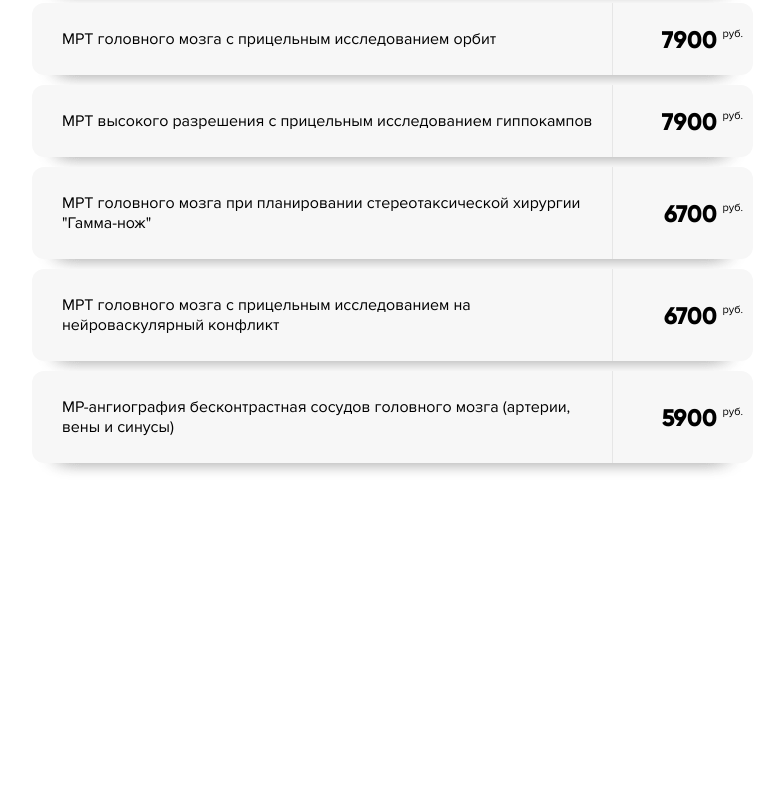
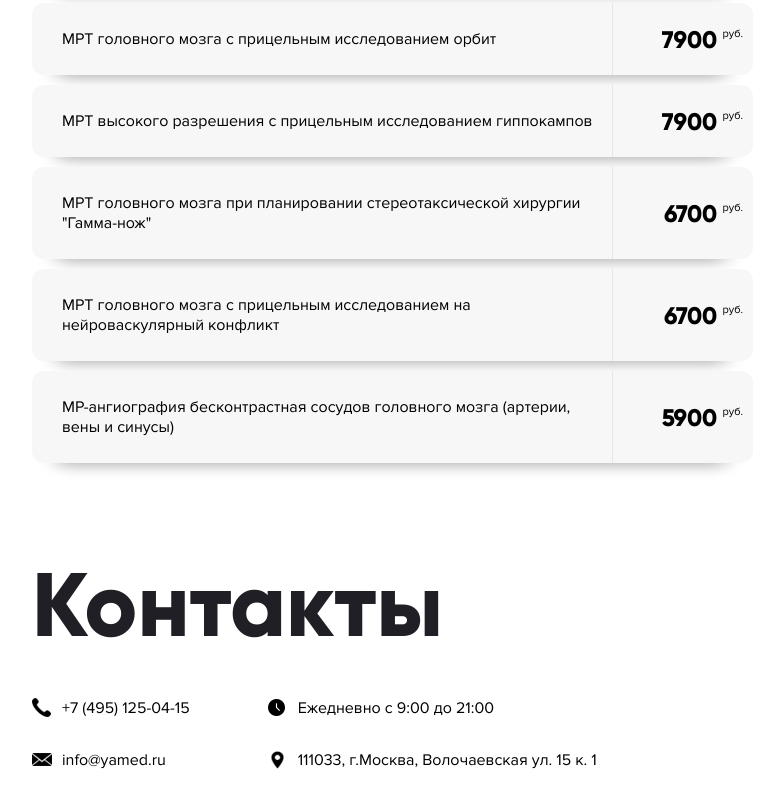
Before and after one commit to Swistikkk/medic, a website: page app/index.html in a window 1280 px wide. Shown: the part 6199-7006 px from the top of the page, without its empty margins (58-832 px from the left). Before the commit the page ends 6682 px from the top, so only its background shows below. Drawn offline with nearby package versions, Linux system fonts and the light colour scheme.

Commit message:
added contacts

```diff
--- a/app/index.html
+++ b/app/index.html
@@ -70,7 +70,7 @@
             <li class="list-item"><a class="list-item-link" href="#machine">Оборудование</a></li>
             <li class="list-item"><a class="list-item-link" href="#doctors">Специалисты</a></li>
             <li class="list-item"><a class="list-item-link" href="#cost">Цены</a></li>
-            <li class="list-item"><a class="list-item-link" href="/">Контакты</a></li>
+            <li class="list-item"><a class="list-item-link" href="#contacts">Контакты</a></li>
           </ul>
         </div>
       </div><!-- /wrapper-->
@@ -645,6 +645,39 @@
 
   </div><!-- /cost-->
 
+  <div id="contacts" class="contacts">
+
+    <div class="wrapper">
+      <div class="contacts-contant">
+        <h2 class="title">Контакты</h2>
+
+        <ul class="menu">
+          <li class="item">
+            <a class="item-link" href="">+7 (495) 125-04-15</a>
+          </li>
+          <li class="item">
+            <a class="item-link" href="">info@yamed.ru</a>
+          </li>
+        </ul>
+
+        <ul class="menu menu--next">
+          <li class="item">
+            Ежедневно с 9:00 до 21:00
+          </li>
+          <li class="item">
+            111033, г.Москва, Волочаевская ул. 15 к. 1
+          </li>
+        </ul>
+
+      </div>
+    </div><!-- /wrapper -->
+
+    <div id="map" class="map">
+      <script type="text/javascript" charset="utf-8" async src="https://api-maps.yandex.ru/services/constructor/1.0/js/?sid=uaMbOa6YO527ld7k8eF-DFXRTYWIi_Zf&amp;width=100%&amp;height=400&amp;lang=ru_RU&amp;sourceType=constructor&amp;scroll=true"></script>
+    </div>
+
+  </div><!-- /contacts -->
+
 
   <script src="js/common.js"></script>
 </body>
--- a/app/scss/modules/basic.scss
+++ b/app/scss/modules/basic.scss
@@ -1082,3 +1082,83 @@ p, h1, h2, h3, h4, h5, h6 {
     }
   }
 }
+
+
+
+// contacts
+
+.contacts {
+  &-contant {
+    .title {
+      color: #201f26;
+      font-size: 90px;
+      font-family: 'gilroy';
+      margin-bottom: 18px;
+      padding-top: 75px;
+      padding-bottom: 18px;
+    }
+
+    .menu {
+      margin: 0;
+      padding: 0;
+      float: left;
+      margin-right: 78px;
+
+      &:last-child {
+        margin-right: 0;
+      }
+
+      .item {
+        list-style: none;
+        font-size: 16px;
+        color: #000;
+        font-family: 'proxima';
+        padding-left: 30px;
+        margin-bottom: 32px;
+        position: relative;
+
+        &:before {
+          content: '';
+          position: absolute;
+          top: 0;
+          left: 0;
+          background: url('../img/contacts_icon.png') no-repeat;
+          width: 19px;
+          height: 30px;
+        }
+
+        &:nth-child(2):before {
+          width: 20px;
+          height: 30px;
+          background-position: -36px 0;
+        }
+
+        &-link {
+          color: #000;
+          font-size: 16px;
+          text-decoration: none;
+        }
+      }
+
+      &--next {
+        .item {
+          &:nth-child(1):before {
+            background-position: -19px 0;
+            width: 17px;
+          }
+
+          &:nth-child(2):before {
+            background-position: -56px 0;
+            width: 15px;
+            left: 3px;
+          }
+        }
+      }
+    }
+
+  }
+
+  .map {
+    margin-top: 25px;
+  }
+}
```
Also changed, not shown: app/css/style.css.
